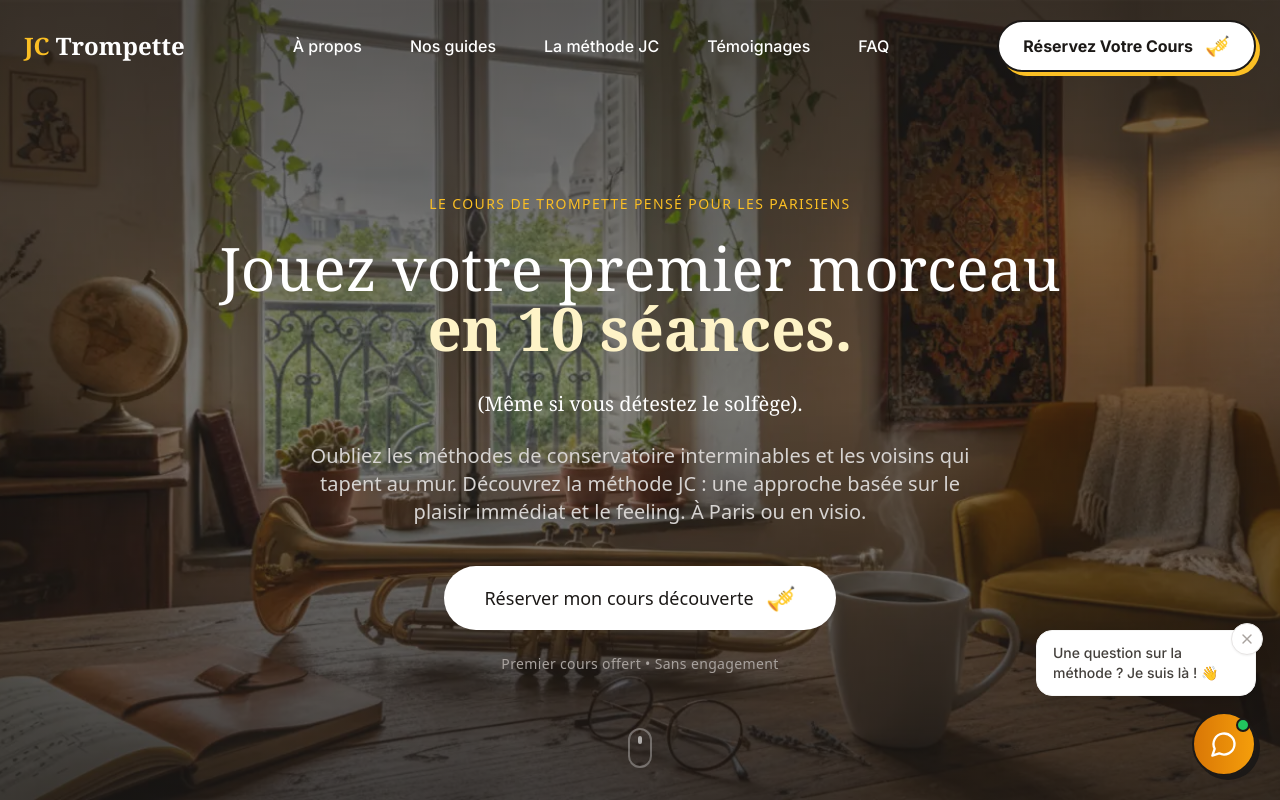
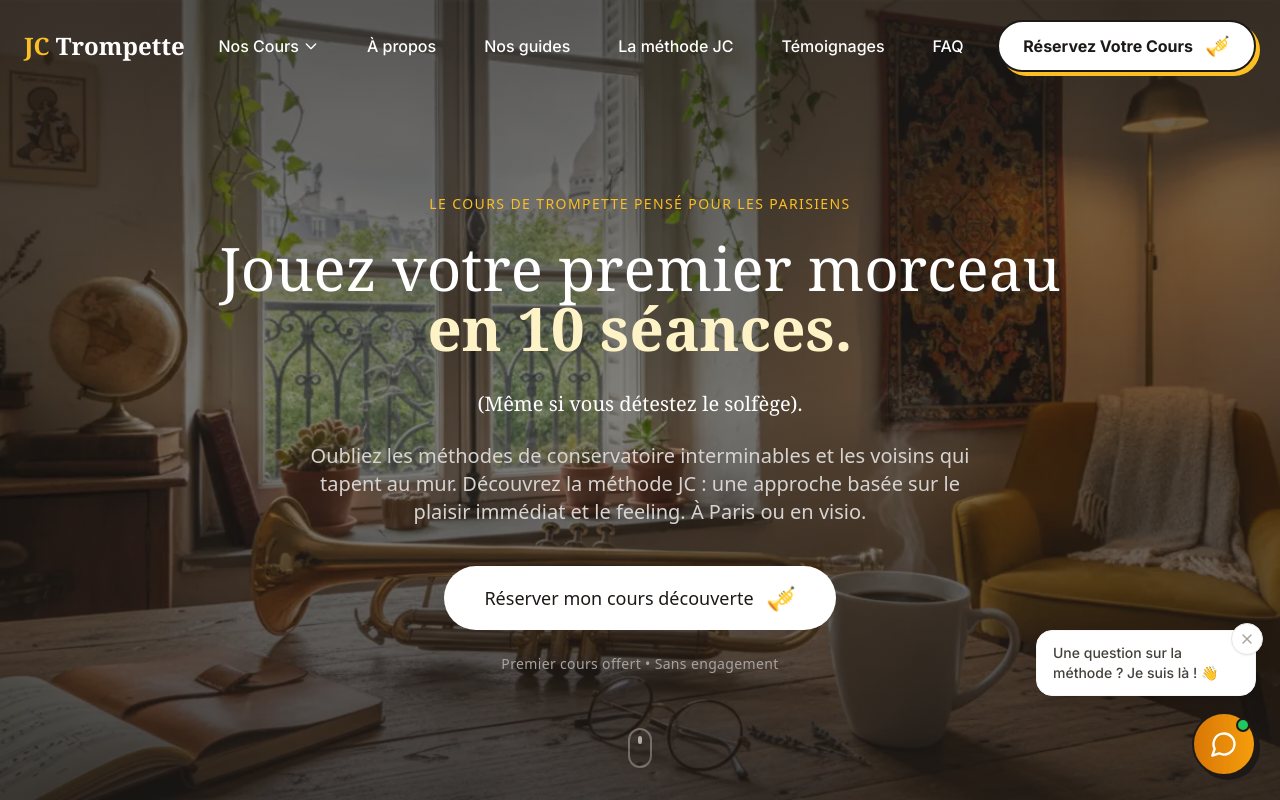
Before and after one commit to moisur/courstrompette, a Next.js app: page / in a window 1280 px wide. Shown: the top 800 px of the page. Built offline with nearby package versions, Linux system fonts and the light colour scheme.

Commit message:
feat: add 'Nos Cours' dropdown menu in Header + course links in Footer

```diff
--- a/src/components/Footer.tsx
+++ b/src/components/Footer.tsx
@@ -60,8 +60,13 @@ const ContactSection: React.FC = () => {
             <p className="text-stone-500 text-sm">
               © {new Date().getFullYear()} JC Trompette. Tous droits réservés.
             </p>
-            <p className="text-stone-600 text-xs flex gap-4">
+            <p className="text-stone-600 text-xs flex flex-wrap gap-x-4 gap-y-1">
               <Link href="/paris" className="hover:text-amber-500 transition-colors">Cours de trompette à Paris</Link>
+              <Link href="/cours-trompette-debutant" className="hover:text-amber-500 transition-colors">Cours débutant</Link>
+              <Link href="/cours-trompette-adulte" className="hover:text-amber-500 transition-colors">Cours adulte</Link>
+              <Link href="/cours-trompette-en-ligne" className="hover:text-amber-500 transition-colors">Cours en ligne</Link>
+              <Link href="/cours-trompette-enfant" className="hover:text-amber-500 transition-colors">Cours enfant</Link>
+              <Link href="/cours-trompette-jazz" className="hover:text-amber-500 transition-colors">Cours jazz</Link>
               <Link href="/service-a-la-personne" className="hover:text-amber-500 transition-colors">Avance immédiate (Service à la personne)</Link>
             </p>
           </div>
--- a/src/components/Header.tsx
+++ b/src/components/Header.tsx
@@ -13,11 +13,14 @@ interface HeaderProps {
 export default function Header({ menuItems }: HeaderProps) {
   const [isMenuOpen, setIsMenuOpen] = useState(false)
   const [showBlogMenu, setShowBlogMenu] = useState(false)
+  const [showCoursMenu, setShowCoursMenu] = useState(false)
   const [activeCategory, setActiveCategory] = useState<string | null>(null)
   const [activeLevel, setActiveLevel] = useState<string | null>(null)
   const [isScrolled, setIsScrolled] = useState(false)
   const blogMenuRef = useRef<HTMLLIElement>(null)
+  const coursMenuRef = useRef<HTMLLIElement>(null)
   const timeoutRef = useRef<NodeJS.Timeout | null>(null)
+  const coursTimeoutRef = useRef<NodeJS.Timeout | null>(null)
   const categoryTimeoutRef = useRef<NodeJS.Timeout | null>(null)
   const pathname = usePathname()
   const { openModal } = useBooking();
@@ -61,6 +64,7 @@ export default function Header({ menuItems }: HeaderProps) {
   const closeMenu = () => {
     setIsMenuOpen(false)
     setShowBlogMenu(false)
+    setShowCoursMenu(false)
     setActiveCategory(null)
     setActiveLevel(null)
   }
@@ -77,6 +81,19 @@ export default function Header({ menuItems }: HeaderProps) {
       setShowBlogMenu(false)
       setActiveCategory(null)
       setActiveLevel(null)
+    }, 500)
+  }
+
+  const handleCoursMouseEnter = () => {
+    if (coursTimeoutRef.current) {
+      clearTimeout(coursTimeoutRef.current)
+    }
+    setShowCoursMenu(true)
+  }
+
+  const handleCoursMouseLeave = () => {
+    coursTimeoutRef.current = setTimeout(() => {
+      setShowCoursMenu(false)
     }, 500)
   }
 
@@ -100,6 +117,9 @@ export default function Header({ menuItems }: HeaderProps) {
         setActiveCategory(null)
         setActiveLevel(null)
       }
+      if (coursMenuRef.current && !coursMenuRef.current.contains(event.target as Node)) {
+        setShowCoursMenu(false)
+      }
     }
 
     document.addEventListener("mousedown", handleClickOutside)
@@ -108,6 +128,9 @@ export default function Header({ menuItems }: HeaderProps) {
       if (timeoutRef.current) {
         clearTimeout(timeoutRef.current)
       }
+      if (coursTimeoutRef.current) {
+        clearTimeout(coursTimeoutRef.current)
+      }
     }
   }, [])
 
@@ -115,7 +138,8 @@ export default function Header({ menuItems }: HeaderProps) {
     pathname === '/' ||
     pathname === '/paris' ||
     pathname?.startsWith('/paris/') ||
-    pathname === '/service-a-la-personne';
+    pathname === '/service-a-la-personne' ||
+    pathname?.startsWith('/cours-trompette-');
 
   const isTransparentHeader = !isScrolled && supportsTransparentHeader;
   const isSolidContext = isScrolled || isMenuOpen || !isTransparentHeader;
@@ -151,6 +175,66 @@ export default function Header({ menuItems }: HeaderProps) {
             <button onClick={closeMenu} className="text-stone-800">
               <svg className="w-8 h-8" fill="none" stroke="currentColor" viewBox="0 0 24 24"><path strokeLinecap="round" strokeLinejoin="round" strokeWidth={2} d="M6 18L18 6M6 6l12 12" /></svg>
             </button>
+          </li>
+
+          {/* Nos Cours Dropdown */}
+          <li
+            ref={coursMenuRef}
+            className="relative group"
+            onMouseEnter={handleCoursMouseEnter}
+            onMouseLeave={handleCoursMouseLeave}
+          >
+            <button className={`block px-2 text-base font-medium ${hoverColor} ${isMenuOpen ? 'text-stone-800' : textColor} transition-colors flex items-center gap-1`}>
+              Nos Cours
+              <svg xmlns="http://www.w3.org/2000/svg" className="h-4 w-4" fill="none" viewBox="0 0 24 24" stroke="currentColor">
+                <path strokeLinecap="round" strokeLinejoin="round" strokeWidth={2} d="M19 9l-7 7-7-7" />
+              </svg>
+            </button>
+            {showCoursMenu && (
+              <ul
+                className="absolute left-1/2 -translate-x-1/2 mt-2 w-64 bg-white shadow-lg rounded-xl py-2 z-50 border border-stone-100 hidden md:block"
+                onMouseEnter={() => {
+                  if (coursTimeoutRef.current) clearTimeout(coursTimeoutRef.current);
+                }}
+                onMouseLeave={handleCoursMouseLeave}
+              >
+                {/* Bridge to prevent gap */}
+                <div className="absolute -top-3 left-0 right-0 h-3" />
+                <li>
+                  <Link href="/cours-trompette-debutant" onClick={closeMenu} className="block px-4 py-3 hover:bg-amber-50 text-stone-700 font-medium transition-colors">
+                    🎺 Cours Débutant
+                  </Link>
+                </li>
+                <li>
+                  <Link href="/cours-trompette-adulte" onClick={closeMenu} className="block px-4 py-3 hover:bg-amber-50 text-stone-700 font-medium transition-colors">
+                    🎯 Cours Adulte
+                  </Link>
+                </li>
+                <li>
+                  <Link href="/cours-trompette-en-ligne" onClick={closeMenu} className="block px-4 py-3 hover:bg-amber-50 text-stone-700 font-medium transition-colors">
+                    💻 Cours en Ligne / Visio
+                  </Link>
+                </li>
+                <li>
+                  <Link href="/cours-trompette-enfant" onClick={closeMenu} className="block px-4 py-3 hover:bg-amber-50 text-stone-700 font-medium transition-colors">
+                    👶 Cours Enfant
+                  </Link>
+                </li>
+                <li>
+                  <Link href="/cours-trompette-jazz" onClick={closeMenu} className="block px-4 py-3 hover:bg-amber-50 text-stone-700 font-medium transition-colors">
+                    🎷 Cours Jazz & Impro
+                  </Link>
+                </li>
+              </ul>
+            )}
+            {/* Mobile: show links directly */}
+            <ul className={`md:hidden ${isMenuOpen ? 'block' : 'hidden'} mt-2 space-y-2 pl-4`}>
+              <li><Link href="/cours-trompette-debutant" onClick={closeMenu} className="block text-stone-600 text-sm">🎺 Cours Débutant</Link></li>
+              <li><Link href="/cours-trompette-adulte" onClick={closeMenu} className="block text-stone-600 text-sm">🎯 Cours Adulte</Link></li>
+              <li><Link href="/cours-trompette-en-ligne" onClick={closeMenu} className="block text-stone-600 text-sm">💻 Cours en Ligne</Link></li>
+              <li><Link href="/cours-trompette-enfant" onClick={closeMenu} className="block text-stone-600 text-sm">👶 Cours Enfant</Link></li>
+              <li><Link href="/cours-trompette-jazz" onClick={closeMenu} className="block text-stone-600 text-sm">🎷 Cours Jazz</Link></li>
+            </ul>
           </li>
 
           <li><Link href="/#about" onClick={closeMenu} className={`block px-2 text-base font-medium ${hoverColor} ${isMenuOpen ? 'text-stone-800' : textColor} transition-colors`}>À propos</Link></li>
```
